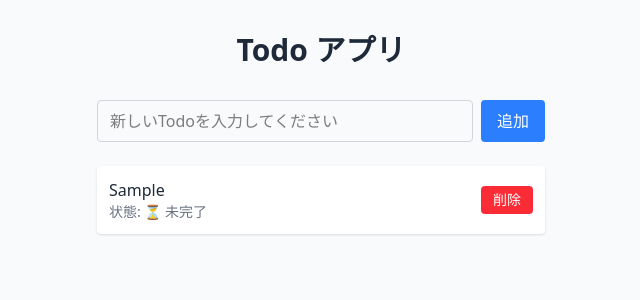
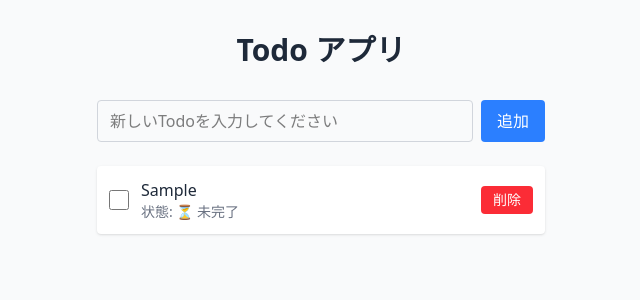
Before and after one commit to 1noseA/react-todo2, a React (Vite) app: page / in a window 1280 px wide. Both pictures are taken after typing "Sample" into the empty fields and a click on the button "追加". Shown: the top 300 px of the page, without its empty margins (319-959 px from the left). Built offline with nearby package versions, Linux system fonts and the light colour scheme.

Commit message:
完了チェックボックス追加

```diff
--- a/src/TodoItem.jsx
+++ b/src/TodoItem.jsx
@@ -45,11 +45,16 @@ function TodoItem({ todo, onDeleteTodo, onUpdateTodo }) {
   }
 
   return (
-    <div className={`p-3 rounded shadow flex justify-between items-center ${
+    <div className={`p-3 rounded shadow flex items-center gap-3 ${
       todo.completed
         ? 'bg-green-50 border border-green-200'
         : 'bg-white'
     }`}>
+      <input
+        type="checkbox"
+        checked={todo.completed}
+        className="w-5 h-5"
+      />
       <div className="flex-1">
         {isEditing ? (
           // 編集モード：入力フォームとボタンを表示
```
